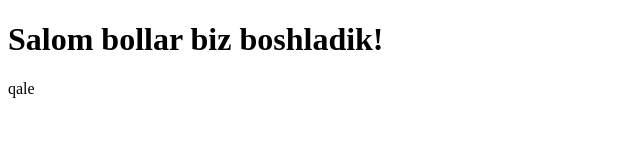
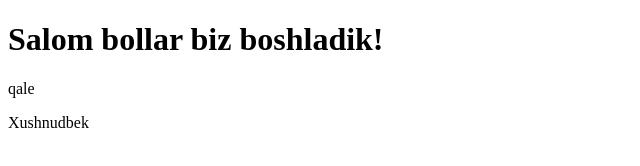
Before and after one commit to iqboljon-0203/Jamoaviy-ishlash, a plain HTML site: page index.html in a window 1280 px wide. Shown: the whole page, without its empty margins (0-640 px from the left). Drawn offline with Linux system fonts and the light colour scheme.

Commit message:
added p teg by Xushnudbek

```diff
--- a/index.html
+++ b/index.html
@@ -8,5 +8,6 @@
 <body>
     <h1>Salom bollar biz boshladik!</h1>
     <p>qale</p>
+    <p>Xushnudbek</p>
 </body>
 </html>
```
